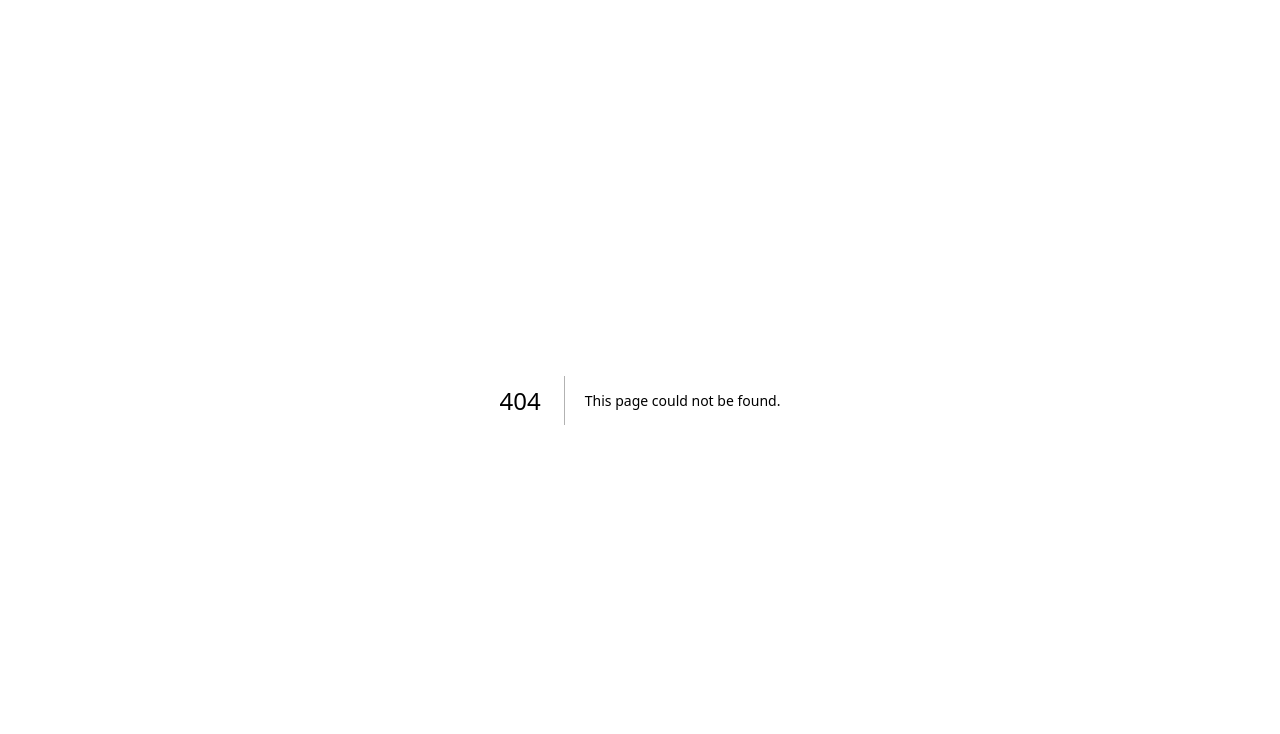
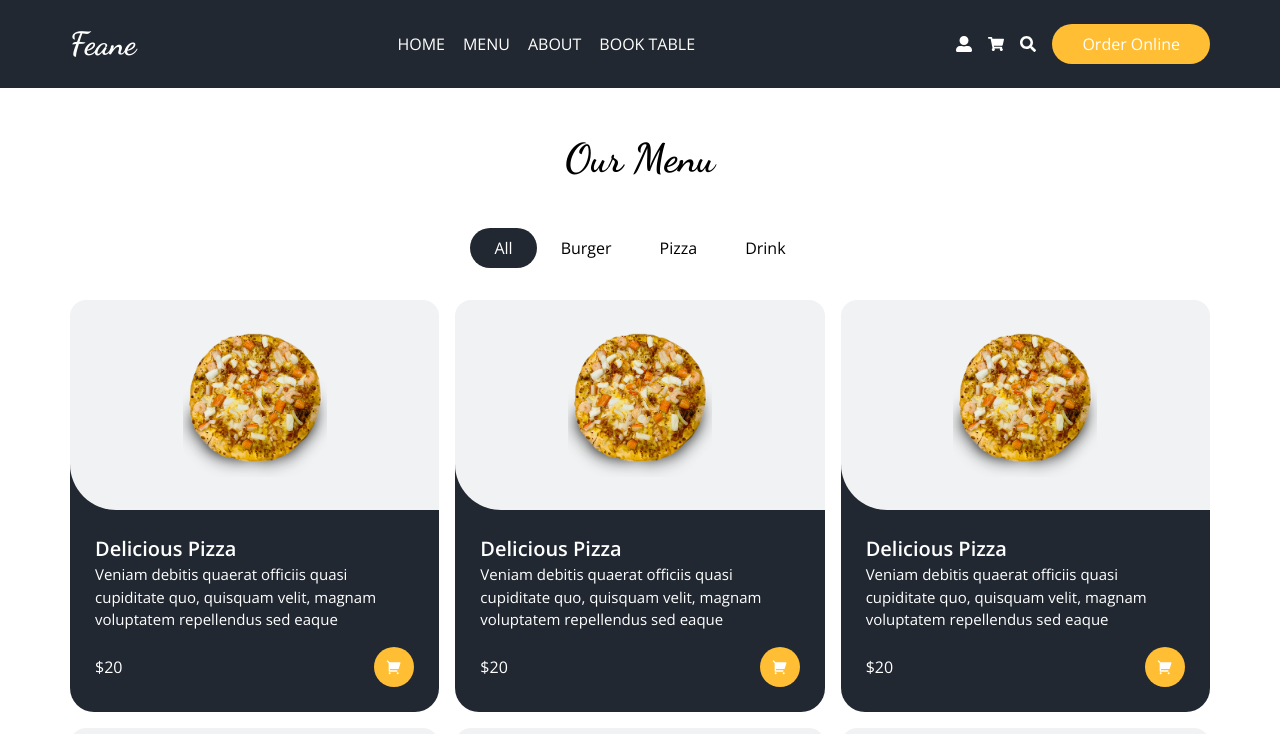
Before and after one commit to cihatsolak/nextjs-meal-master, a Next.js app: page /menu in a window 1280 px wide. Before the commit this address had no page. Shown: the top 734 px of the page. Built offline with nearby package versions, Linux system fonts and the light colour scheme.

Commit message:
feat(client): layout configuration and pages

```diff
--- a/components/customers/Customers.jsx
+++ b/components/customers/Customers.jsx
@@ -49,7 +49,7 @@ export default function Customers() {
   };
 
   return (
-    <div className="container mx-auto my-20">
+    <div className="container mx-auto mb-20 mt-12">
       <Title className="text-[40px] text-center">What Says Our Customers</Title>
       <Slider {...settings}>
         <CustomerItem src="/images/client1.jpg" />
--- a/components/layout/Header.jsx
+++ b/components/layout/Header.jsx
@@ -4,6 +4,7 @@ import { FaUserAlt, FaShoppingCart, FaSearch } from "react-icons/fa";
 import Search from "../ui/Search";
 import { GiHamburgerMenu, GiCancel } from "react-icons/gi";
 import { useRouter } from "next/router";
+import Link from "next/link";
 
 export default function Header() {
   const [isShowSearchModal, setIsShowSearchModal] = useState(false);
@@ -26,16 +27,16 @@ export default function Header() {
         >
           <ul className="flex gap-x-2 sm:flex-row flex-col items-center">
             <li className="px-[5px] py-[10px] uppercase hover:text-primary cursor-pointer">
-              <a href="">Home</a>
+              <Link href="/">Home</Link>
             </li>
             <li className="px-[5px] py-[10px] uppercase hover:text-primary cursor-pointer">
-              <a href="">Menu</a>
+              <Link href="/menu">Menu</Link>
             </li>
             <li className="px-[5px] py-[10px] uppercase hover:text-primary cursor-pointer">
-              <a href="">About</a>
+              <Link href="/about">About</Link>
             </li>
             <li className="px-[5px] py-[10px] uppercase hover:text-primary cursor-pointer">
-              <a href="">Book Table</a>
+              <Link href="/reservation">Book Table</Link>
             </li>
           </ul>
           {isShowMenuModal && (
--- a/components/ui/Logo.jsx
+++ b/components/ui/Logo.jsx
@@ -1,5 +1,11 @@
+import Link from "next/link";
+
 export default function Logo() {
   return (
-    <div className="text-[2rem] font-dancing font-bold">Feane</div>
-  )
+    <Link href="/">
+      <span className="text-[2rem] font-dancing font-bold cursor-pointer">
+        Feane
+      </span>
+    </Link>
+  );
 }
--- /dev/null
+++ b/layout/Layout.js
@@ -0,0 +1,15 @@
+import React from "react";
+import Header from "@/components/layout/Header";
+import Footer from "@/components/layout/Footer";
+
+const Layout = ({ children }) => {
+  return (
+    <>
+      <Header />
+      {children}
+      <Footer />
+    </>
+  );
+};
+
+export default Layout;
--- a/pages/_app.js
+++ b/pages/_app.js
@@ -1,7 +1,12 @@
 import "slick-carousel/slick/slick.css";
 import "slick-carousel/slick/slick-theme.css";
-import '../styles/globals.css'
+import "../styles/globals.css";
+import Layout from "@/layout/Layout";
 
 export default function App({ Component, pageProps }) {
-  return <Component {...pageProps} />
+  return (
+    <Layout>
+      <Component {...pageProps} />
+    </Layout>
+  );
 }
--- a/pages/about.jsx
+++ /dev/null
@@ -1,7 +0,0 @@
-import React from 'react'
-
-export default function About() {
-  return (
-    <div>about</div>
-  )
-}
--- /dev/null
+++ b/pages/about/index.jsx
@@ -0,0 +1,12 @@
+import React from "react";
+import About from "@/components/About";
+
+const Index = () => {
+  return (
+    <>
+      <About />
+    </>
+  );
+};
+
+export default Index;
--- a/pages/index.jsx
+++ b/pages/index.jsx
@@ -1,7 +1,6 @@
 import Head from "next/head";
 import Header from "@/components/layout/Header";
 import Home from "@/pages/Home";
-import Footer from "@/components/layout/Footer";
 
 export default function Index() {
   return (
@@ -18,9 +17,7 @@ export default function Index() {
           crossOrigin="true"
         />
       </Head>
-      <Header/>
       <Home />
-      <Footer />
     </div>
   )
 }
--- /dev/null
+++ b/pages/menu/index.jsx
@@ -0,0 +1,12 @@
+import React from "react";
+import MenuWrapper from "../../components/product/MenuWrapper";
+
+const Index = () => {
+  return (
+    <div className="pt-10">
+      <MenuWrapper />
+    </div>
+  );
+};
+
+export default Index;
--- /dev/null
+++ b/pages/reservation/index.jsx
@@ -0,0 +1,12 @@
+import React from "react";
+import Reservation from "../../components/Reservation";
+
+const Index = () => {
+  return (
+    <>
+      <Reservation />
+    </>
+  );
+};
+
+export default Index;
```
